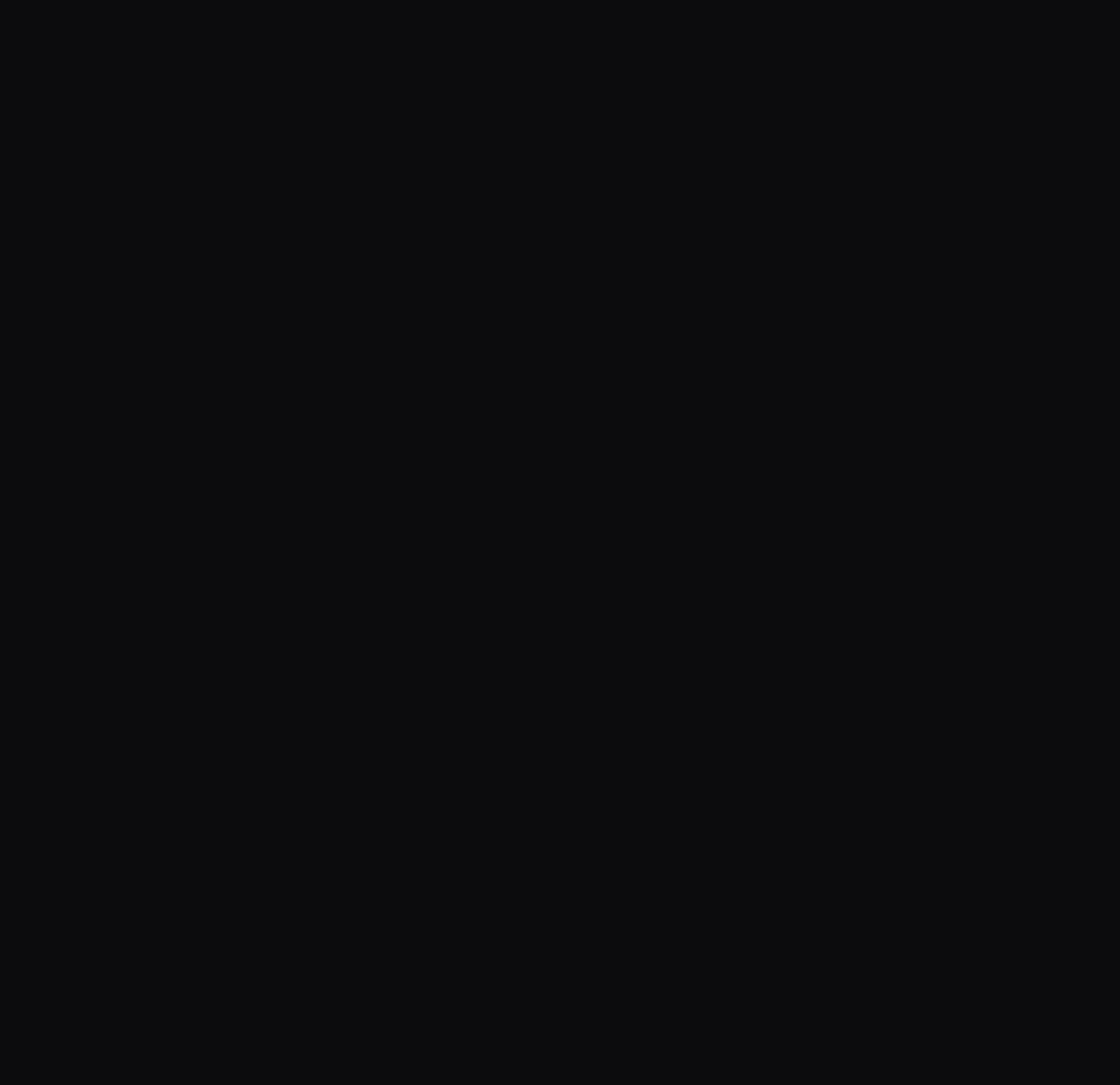
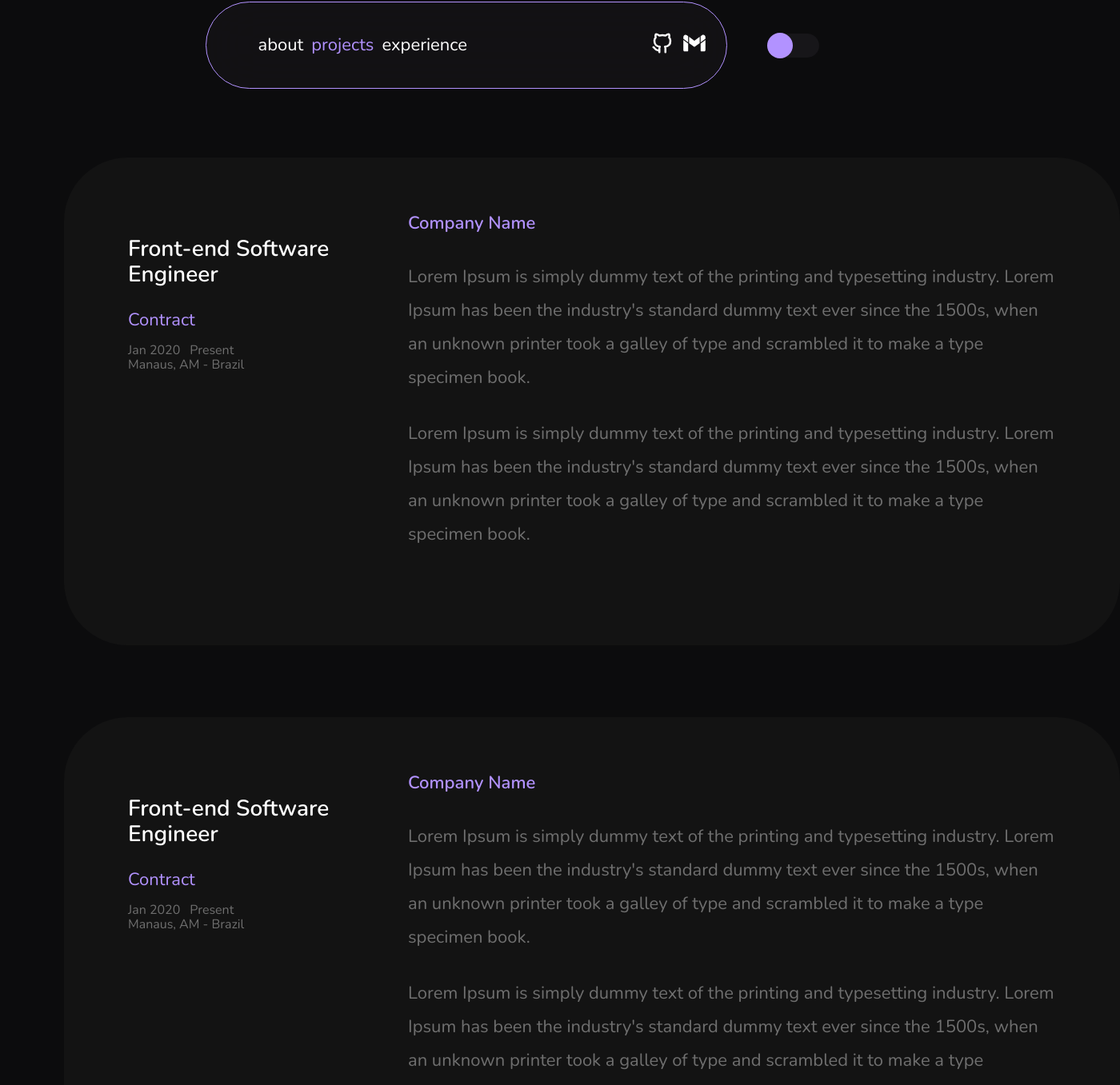
Before and after one commit to AlexSvistunov/portfolio-project, a React (Vite) app: page /projects in a window 1280 px wide. Before the commit this address had no page. Shown: the part 33-1390 px from the top of the page at 80% size, 1400 px wide, since content can reach past the window. Before the commit the page ends 800 px from the top, so only its background shows below. Built offline with nearby package versions, Linux system fonts and the light colour scheme.

Commit message:
add projects component, add pages, add react-router-dom

```diff
--- a/src/App.css
+++ b/src/App.css
@@ -9,3 +9,16 @@
 main.main {
   flex: 1 1 auto;
 }
+
+::-webkit-scrollbar {
+  width: 8px;
+}
+
+::-webkit-scrollbar-track {
+  background-color: var(--white);
+}
+
+::-webkit-scrollbar-thumb {
+  /* box-shadow: inset 0 0 6px rgba(0, 0, 0, 0.3); */
+  background-color: var(--purple-300);
+}
--- a/src/components/footer/Footer.jsx
+++ b/src/components/footer/Footer.jsx
@@ -5,7 +5,7 @@
   return (
     <footer className='footer'>
       <div className='container footer__container'>
-        <small className='footer__author'>alex svistunov © 2024</small>
+        <small className='footer__author'>alexey svistunov © 2024</small>
         <Links/>
       </div>
     </footer>
--- a/src/components/hero/Hero.jsx
+++ b/src/components/hero/Hero.jsx
@@ -21,6 +21,8 @@
       </div>
     </section>
   )
+
+  // retina photo
 }
 
 export default Hero
--- a/src/components/links/Links.jsx
+++ b/src/components/links/Links.jsx
@@ -1,9 +1,14 @@
-import './Links.scss'
+import { Link } from "react-router-dom";
+import "./Links.scss";
 
 const Links = () => {
   return (
-    <div className='links'>
-      <a className='link' href='#'>
+    <div className="links">
+      <Link
+        className="link"
+        target="_blank"
+        to={"https://github.com/AlexSvistunov"}
+      >
         <svg
           xmlns="http://www.w3.org/2000/svg"
           width="30"
@@ -18,9 +23,12 @@
         >
           <path d="M9 19c-4.3 1.4 -4.3 -2.5 -6 -3m12 5v-3.5c0 -1 .1 -1.4 -.5 -2c2.8 -.3 5.5 -1.4 5.5 -6a4.6 4.6 0 0 0 -1.3 -3.2a4.2 4.2 0 0 0 -.1 -3.2s-1.1 -.3 -3.5 1.3a12.3 12.3 0 0 0 -6.2 0c-2.4 -1.6 -3.5 -1.3 -3.5 -1.3a4.2 4.2 0 0 0 -.1 3.2a4.6 4.6 0 0 0 -1.3 3.2c0 4.6 2.7 5.7 5.5 6c-.6 .6 -.6 1.2 -.5 2v3.5"></path>
         </svg>
-      </a>
+      </Link>
 
-      <a className='link' href='#'>
+      <button
+        className="link icon"
+        onClick={() => (window.location = "mailto:xdayx53@gmail.com")}
+      >
         <svg
           xmlns="http://www.w3.org/2000/svg"
           x="0px"
@@ -32,9 +40,12 @@
         >
           <path d="M12 23.403V23.39 10.389L11.88 10.3h-.01L9.14 8.28C7.47 7.04 5.09 7.1 3.61 8.56 2.62 9.54 2 10.9 2 12.41v3.602L12 23.403zM38 23.39v.013l10-7.391V12.41c0-1.49-.6-2.85-1.58-3.83-1.46-1.457-3.765-1.628-5.424-.403L38.12 10.3 38 10.389V23.39zM14 24.868l10.406 7.692c.353.261.836.261 1.189 0L36 24.868V11.867L25 20l-11-8.133V24.868zM38 25.889V41c0 .552.448 1 1 1h6.5c1.381 0 2.5-1.119 2.5-2.5V18.497L38 25.889zM12 25.889L2 18.497V39.5C2 40.881 3.119 42 4.5 42H11c.552 0 1-.448 1-1V25.889z"></path>
         </svg>
-      </a>
+      </button>
     </div>
   );
 };
 
+
+// при наведении покажется мой email или подсвечивание кастомное
+
 export default Links;
--- a/src/components/links/Links.scss
+++ b/src/components/links/Links.scss
@@ -4,3 +4,40 @@
   gap: 10px;
 
 }
+
+.link {
+  display: inline-block;
+  padding: 0;
+  margin: 0;
+  border: none;
+  background-color: transparent;
+  cursor: pointer;
+}
+
+.icon {
+  font-size: 18px;
+  position: relative;
+}
+
+.icon::after {
+  content: "xdayx53@gmail.com";
+  position: absolute;
+  top: 100%;
+  left: 50%;
+  transform: translateX(-50%);
+  background-color: var(--purple-300);
+  color: #fff;
+  padding: 5px;
+  border-radius: 5px;
+  opacity: 0;
+  visibility: hidden;
+
+  transition: .35s ease-in-out;
+}
+
+.icon:hover::after {
+  opacity: 1;
+  visibility: visible;
+
+  transition: .35s ease-in-out;
+}
--- a/src/components/nav/Nav.jsx
+++ b/src/components/nav/Nav.jsx
@@ -1,3 +1,4 @@
+import { NavLink } from "react-router-dom";
 import "./Nav.scss";
 
 const Nav = () => {
@@ -5,21 +6,31 @@
     <nav className="nav">
       <ul className="nav__list">
         <li className="nav__item">
-          <a className="nav__link" href="">
+          <NavLink
+            className={({ isActive }) =>
+              isActive ? "nav__link nav__link--active" : "nav__link"
+            }
+            to={"/"}
+          >
             about
-          </a>
+          </NavLink>
         </li>
 
         <li className="nav__item">
-          <a className="nav__link" href="">
+          <NavLink
+            className={({ isActive }) =>
+              isActive ? "nav__link nav__link--active" : "nav__link"
+            }
+            to={"/projects"}
+          >
             projects
-          </a>
+          </NavLink>
         </li>
 
         <li className="nav__item">
-          <a className="nav__link" href="">
+          <NavLink className="nav__link" to={"/experience"}>
             experience
-          </a>
+          </NavLink>
         </li>
       </ul>
     </nav>
--- a/src/components/nav/Nav.scss
+++ b/src/components/nav/Nav.scss
@@ -10,6 +10,10 @@
     display: inline-block;
     font-size: 22px;
     transition: color 0.35s ease-in-out, transform 0.35s ease-in-out;
+
+    &--active {
+      color: var(--purple-300);
+    }
 
     &:hover {
       color: var(--purple-300);
--- /dev/null
+++ b/src/components/projects/Projects.jsx
@@ -0,0 +1,91 @@
+import "./Projects.scss";
+
+const Projects = () => {
+  return (
+    <section className="projects">
+      <div className="container">
+        <ul className="projects__list">
+          <li className="projects__item project-item">
+            <div className="project-item__info">
+              <h3 className="project-item__post">
+                Front-end Software Engineer
+              </h3>
+              <span className="project-item__type">Contract</span>
+              <div className="project-item__date">
+                <span>Jan 2020</span>
+                <span>Present</span>
+              </div>
+
+              <div className="project-item__location">Manaus, AM - Brazil</div>
+            </div>
+            <div className="project-item__text">
+              <header className="project-item__header">
+                <span className="project-item__name">Company Name</span>
+              </header>
+
+              <div className="project-item__texts">
+                <p>
+                  Lorem Ipsum is simply dummy text of the printing and
+                  typesetting industry. Lorem Ipsum has been the industry's
+                  standard dummy text ever since the 1500s, when an unknown
+                  printer took a galley of type and scrambled it to make a type
+                  specimen book.
+                </p>
+
+                <p>
+                  Lorem Ipsum is simply dummy text of the printing and
+                  typesetting industry. Lorem Ipsum has been the industry's
+                  standard dummy text ever since the 1500s, when an unknown
+                  printer took a galley of type and scrambled it to make a type
+                  specimen book.
+                </p>
+              </div>
+            </div>
+          </li>
+
+          <li className="projects__item project-item">
+            <div className="project-item__info">
+              <h3 className="project-item__post">
+                Front-end Software Engineer
+              </h3>
+              <span className="project-item__type">Contract</span>
+              <div className="project-item__date">
+                <span>Jan 2020</span>
+                <span>Present</span>
+              </div>
+
+              <div className="project-item__location">Manaus, AM - Brazil</div>
+            </div>
+            <div className="project-item__text">
+              <header className="project-item__header">
+                <span className="project-item__name">Company Name</span>
+              </header>
+
+              <div className="project-item__texts">
+                <p>
+                  Lorem Ipsum is simply dummy text of the printing and
+                  typesetting industry. Lorem Ipsum has been the industry's
+                  standard dummy text ever since the 1500s, when an unknown
+                  printer took a galley of type and scrambled it to make a type
+                  specimen book.
+                </p>
+
+                <p>
+                  Lorem Ipsum is simply dummy text of the printing and
+                  typesetting industry. Lorem Ipsum has been the industry's
+                  standard dummy text ever since the 1500s, when an unknown
+                  printer took a galley of type and scrambled it to make a type
+                  specimen book.
+                </p>
+              </div>
+            </div>
+          </li>
+        </ul>
+      </div>
+    </section>
+  );
+};
+
+// отдельный компонент item
+
+export default Projects;
--- /dev/null
+++ b/src/components/projects/Projects.scss
@@ -0,0 +1,79 @@
+.projects {
+  padding: var(--section-gap) 0;
+
+  &__list {
+    display: flex;
+    flex-direction: column;
+    gap: 90px;
+  }
+
+
+}
+
+.project-item {
+  padding: 70px 80px;
+  border-radius: 80px;
+  max-width: 100%;
+  width: 100%;
+  min-height: 470px;
+  background-color: var(--gray-800);
+
+  display: flex;
+  justify-content: space-between;
+  align-items: flex-start;
+
+  &__info {
+    max-width: 350px;
+    width: 100%;
+  }
+
+  &__post {
+    font-weight: 600;
+    font-size: 28px;
+    color: var(--white);
+  }
+
+  &__type {
+    display: inline-block;
+    font-weight: 400;
+    font-size: 22px;
+    color: var(--purple-300);
+    margin-bottom: 16px;
+  }
+
+  &__date {
+    display: flex;
+    align-items: center;
+    gap: 12px;
+    color: var(--gray-400);
+  }
+
+  &__location {
+    font-weight: 300;
+    font-size: 16px;
+    color: var(--gray-400);
+  }
+
+  &__name {
+    display: inline-block;
+    font-weight: 600;
+    font-size: 22px;
+    color: var(--purple-300);
+    margin-bottom: 32px;
+  }
+
+  &__texts {
+    display: flex;
+    flex-direction: column;
+    gap: 28px;
+  }
+
+  &__texts p {
+    margin: 0;
+    padding: 0;
+    font-weight: 400;
+    font-size: 22px;
+    line-height: 191%;
+    color: var(--gray-400);
+  }
+}
--- a/src/components/routes/AppRoutes.jsx
+++ b/src/components/routes/AppRoutes.jsx
@@ -1,12 +1,14 @@
 import { Route, Routes } from "react-router-dom"
 import MainPage from "../../pages/MainPage"
+import ProjectsPage from "../../pages/ProjectsPage"
 
 
 const AppRoutes = () => {
   return (
     <>
       <Routes>
-        <Route index path="/" element={<MainPage/>}/>
+        <Route index element={<MainPage/>}/>
+        <Route path="/projects" element={<ProjectsPage/>}/>
       </Routes>
     </>
   )
--- /dev/null
+++ b/src/pages/ProjectsPage.jsx
@@ -0,0 +1,18 @@
+import Header from "../components/header/Header";
+import Footer from "../components/footer/Footer";
+import Projects from "../components/projects/Projects";
+
+const ProjectsPage = () => {
+  return (
+    <>
+      <Header />
+      <main className="main">
+        <Projects/>
+      </main>
+
+      <Footer />
+    </>
+  );
+};
+
+export default ProjectsPage;
```
